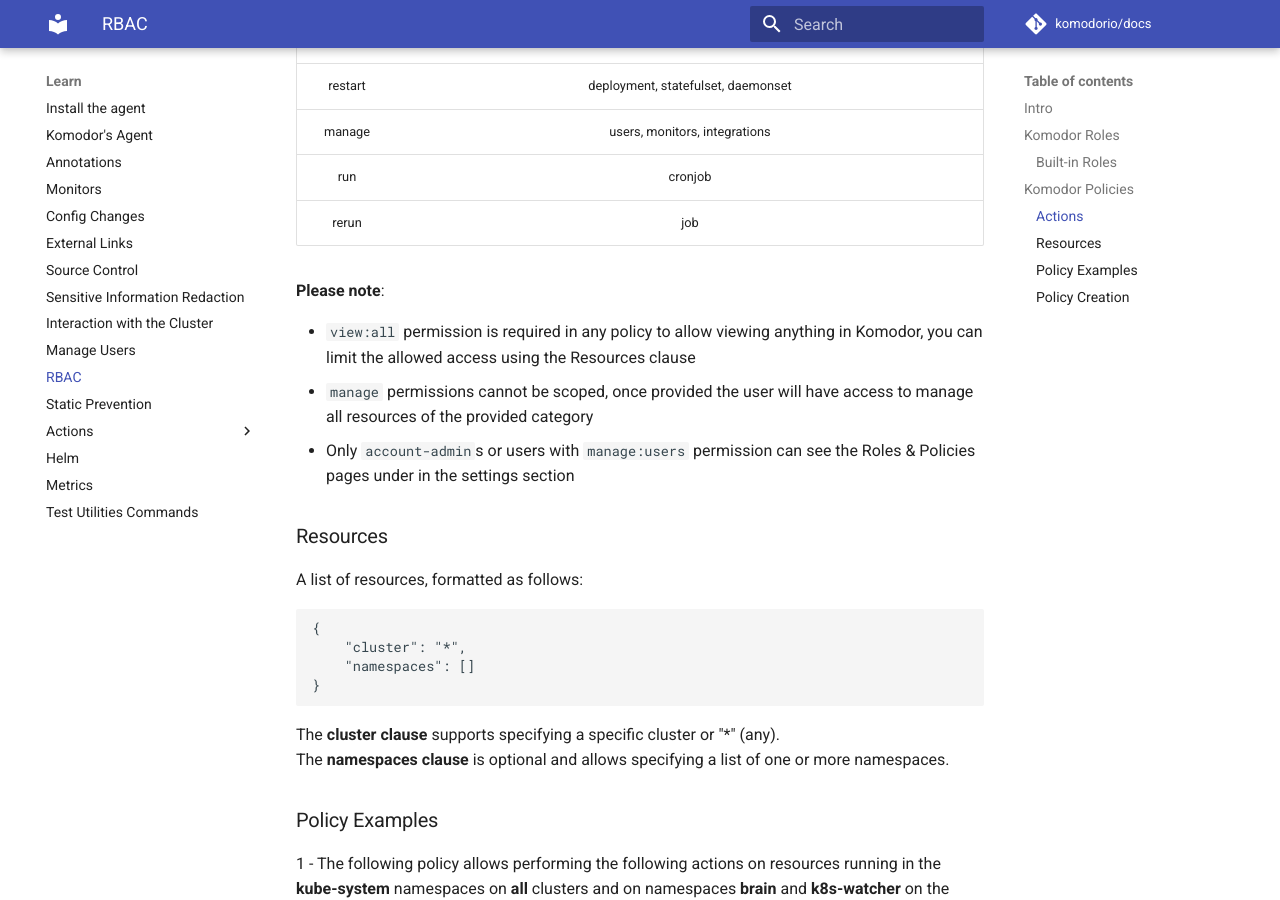
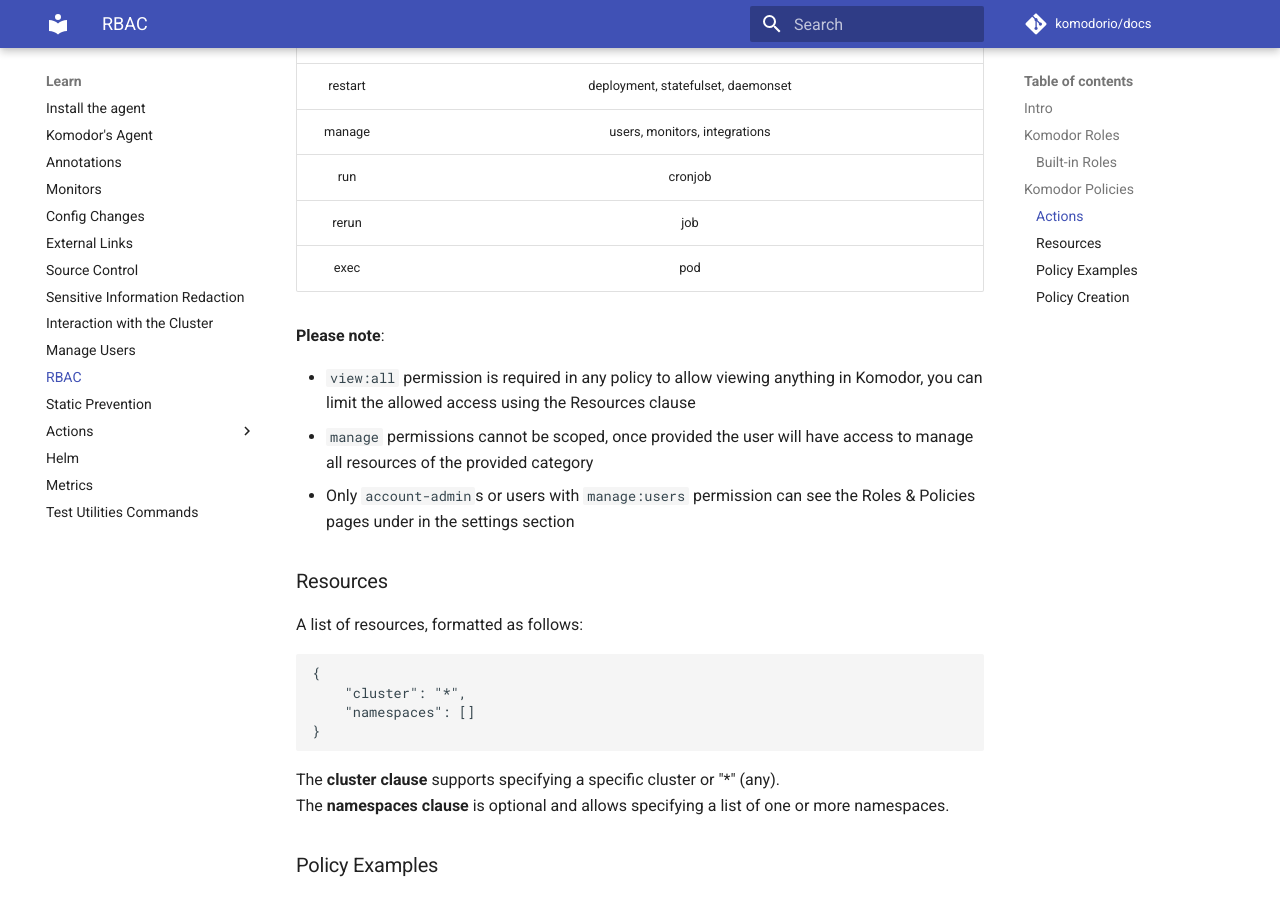
Before and after one commit to komodorio/docs, an MkDocs documentation site: the page built from docs/Learn/RBAC.md, in a window 1280 px wide and 900 px high, scrolled down 1680 px. Built offline with MkDocs 1.6.1 and Material for MkDocs 9.7.7, drawn with Linux system fonts in a browser that asks for light colours; comment, search, counter and statistics services are not loaded.

Commit message:
Update RBAC.md

```diff
--- a/docs/Learn/RBAC.md
+++ b/docs/Learn/RBAC.md
@@ -55,6 +55,7 @@
 | manage  	| users, monitors, integrations                                                                                            	|
 | run     	| cronjob                                                                                                                  	|
 | rerun   	| job                                                                                                                      	|
+| exec      | pod
 
 **Please note**:
 
```
